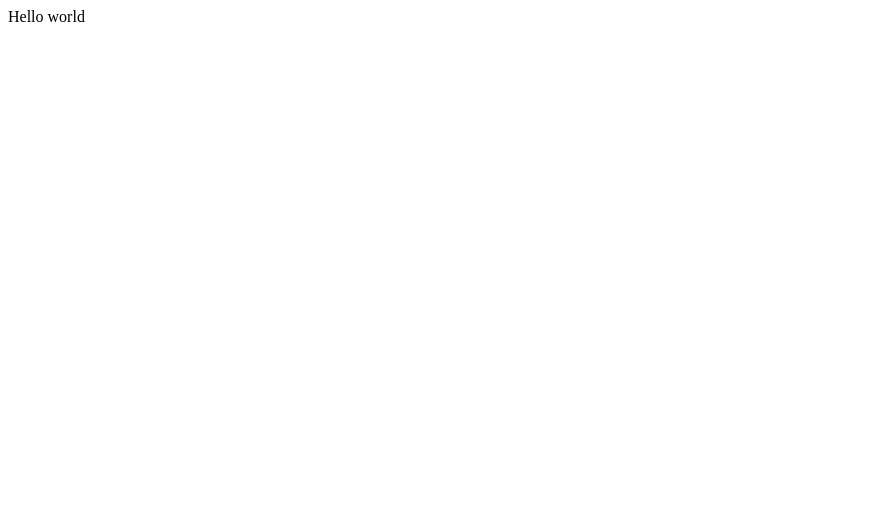
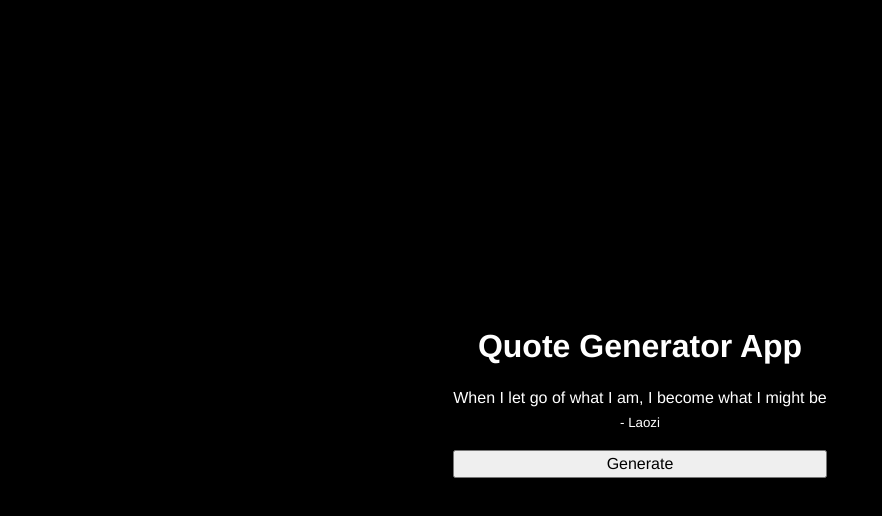
Before and after one commit to sandwipmitra/code-generator-app-codedamn, a plain HTML site: page index.html in a window 1280 px wide. Shown: the whole page, without its empty margins (0-882 px from the left). Drawn offline with Linux system fonts and the light colour scheme.

Commit message:
initial-commit-1

```diff
--- a/index.html
+++ b/index.html
@@ -1,16 +1,22 @@
 <!DOCTYPE html>
-<html>
-
-<head>
-  <meta charset="utf-8">
-  <meta name="viewport" content="width=device-width">
-  <title>replit</title>
-  <link href="style.css" rel="stylesheet" type="text/css" />
-</head>
-
-<body>
-  Hello world
-  <script src="script.js"></script>
-</body>
-
+<html lang="en">
+	<head>
+		<meta charset="UTF-8" />
+		<meta name="viewport" content="width=device-width, initial-scale=1.0" />
+		<title>Codedamn Playground</title>
+		<link rel="stylesheet" href="style.css" />
+		<script src="script.js" defer></script>
+	</head>
+	<body>
+		<h1 id="title">Quote Generator App</h1>
+		<div class="quote-box">
+			<p id="quote">
+				When I let go of what I am, I become what I might be
+			</p>
+			<p>
+				<small id="author">- Laozi</small>
+			</p>
+		</div>
+    <button id="btn">Generate</button>
+	</body>
 </html>
--- a/style.css
+++ b/style.css
@@ -1,4 +1,27 @@
-html {
-  height: 100%;
-  width: 100%;
+
+/* CSS Reset */
+
+*,
+*::before,
+*::after {
+  margin: 0;
+  padding: 0;
+  box-sizing: border-box;
 }
+
+button {
+  font: inherit;
+  cursor: pointer;
+}
+
+body {
+  font-family: Helvetica Neue, Helvetica, Arial, sans-serif;
+  height: 100vh;
+  line-height: 1.5;
+  color: white;
+  background-color: black;
+  display: grid;
+  gap: 16px;
+  place-content: center;
+  text-align: center;
+}
```
